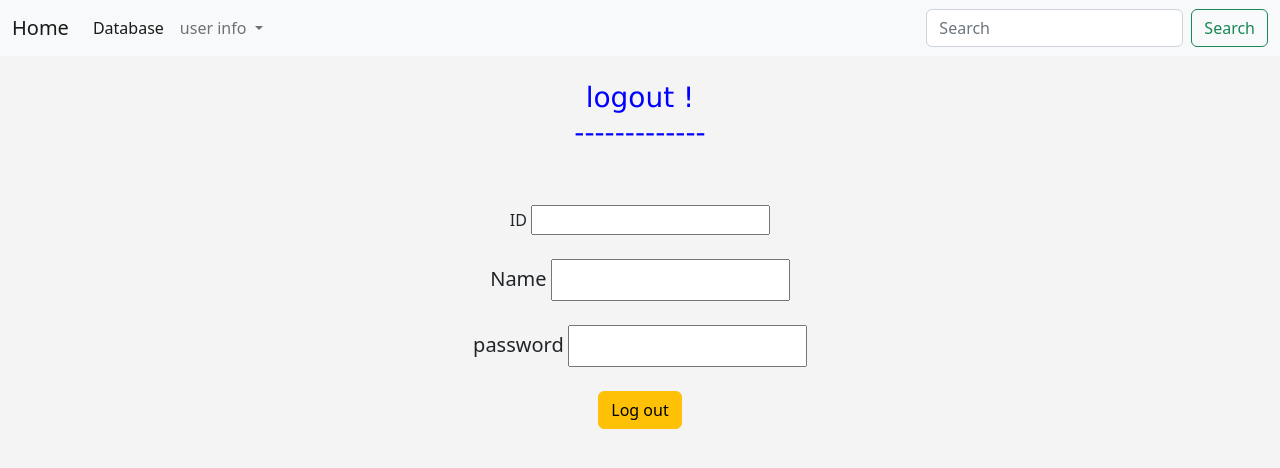
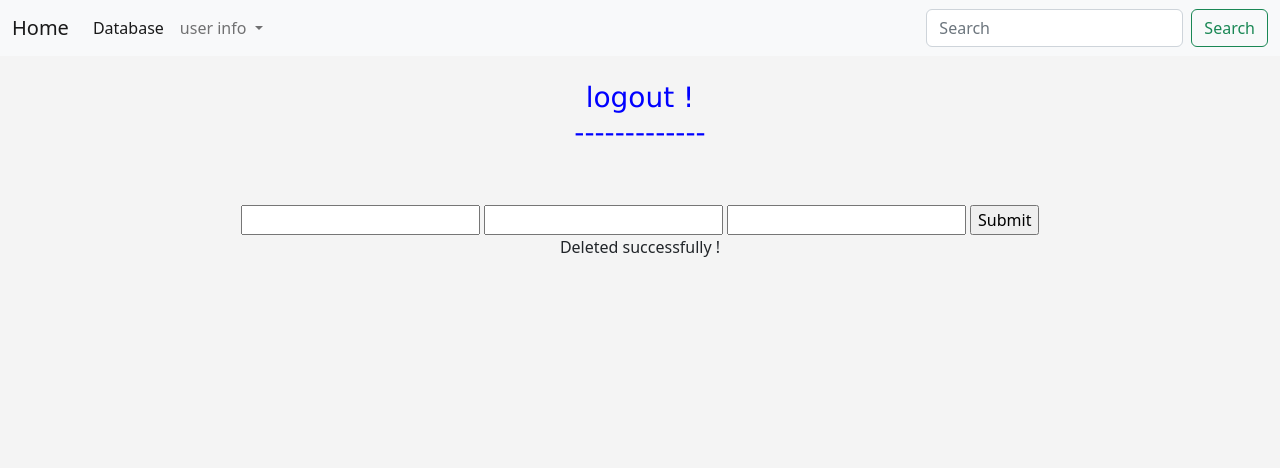
Before and after one commit to ivin-jose/FlaskProject, a Flask app: page /logout in a window 1280 px wide. Shown: the top 468 px of the page. Run offline with Flask 2, Linux system fonts and the light colour scheme; some libraries are stand-ins or nearby versions.

Commit message:
deletion feature completed

```diff
--- a/hello.py
+++ b/hello.py
@@ -136,17 +136,17 @@ def logout():
     id = " "
     name = " "
     password = " "
-    if request.method == "POST":
-        id = form.id.data
-        name = form.name.data
-        password = form.password.data
-        form.id.data=""
-        form.name.data=""
-        sid = 10
-        delete = """DELETE from user_info WHERE id=%s"""
-        cursor.execute(delete,(id, ))
-        mydb.commit()
-
-
-
-    return render_template('logout.html',form=form,id=id,name=name,password=password)
+    message = " Deleted successfully !"
+    error_message="something wrong"
+    try:
+        if request.method == "POST":
+            id = request.form.get('id')
+            name = request.form.get('name')
+            password = request.form.get('password')
+            sid = 10
+            delete = """DELETE from user_info WHERE id=%s"""
+            cursor.execute(delete,(id, ))
+            mydb.commit()
+        return render_template('logout.html',form=form,id=id,name=name,password=password,message=message)
+    except:
+        return render_template(error_message=error_message)
--- a/templates/logout.html
+++ b/templates/logout.html
@@ -8,19 +8,15 @@
 <body>
 <center>
     <h3><font color="blue" face="verdana">logout !<br>-------------</font> </h3><br><br>
-<form method="POST">
-    {{ form.hidden_tag() }}
+<form  method="POST">
+    <input type="number" name="id" required>
+    <input type="text" name="name">
+    <input type="password" name="password">
+    <input type="submit" name="delete">
 
-    {{ form.id.label }}
-    {{ form.id }}<br><br>
-    {{ form.name.label(class="h5") }}
-    {{ form.name(class="col-form-label" ) }}<br><br>
-    {{ form.password.label(class="h5") }}
-    {{ form.password(class="col-form-label") }}<br><br>
-    {{ form.submit(class="btn btn-warning") }}
 </form>
-{{ id }}
-    {{name}}
+    {{ name }}{{ message }}
+    {{ error_message }}
 </center>
 </body>
 {% endblock%}
```
